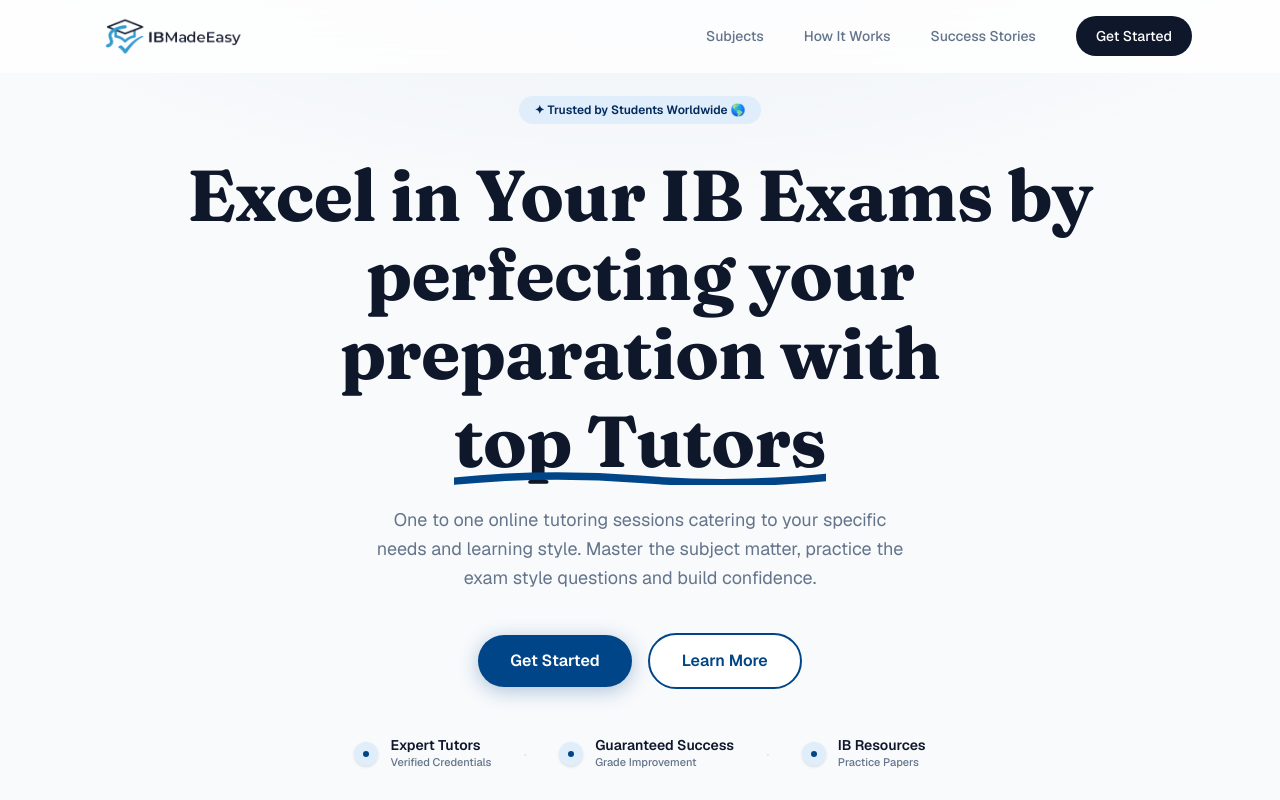
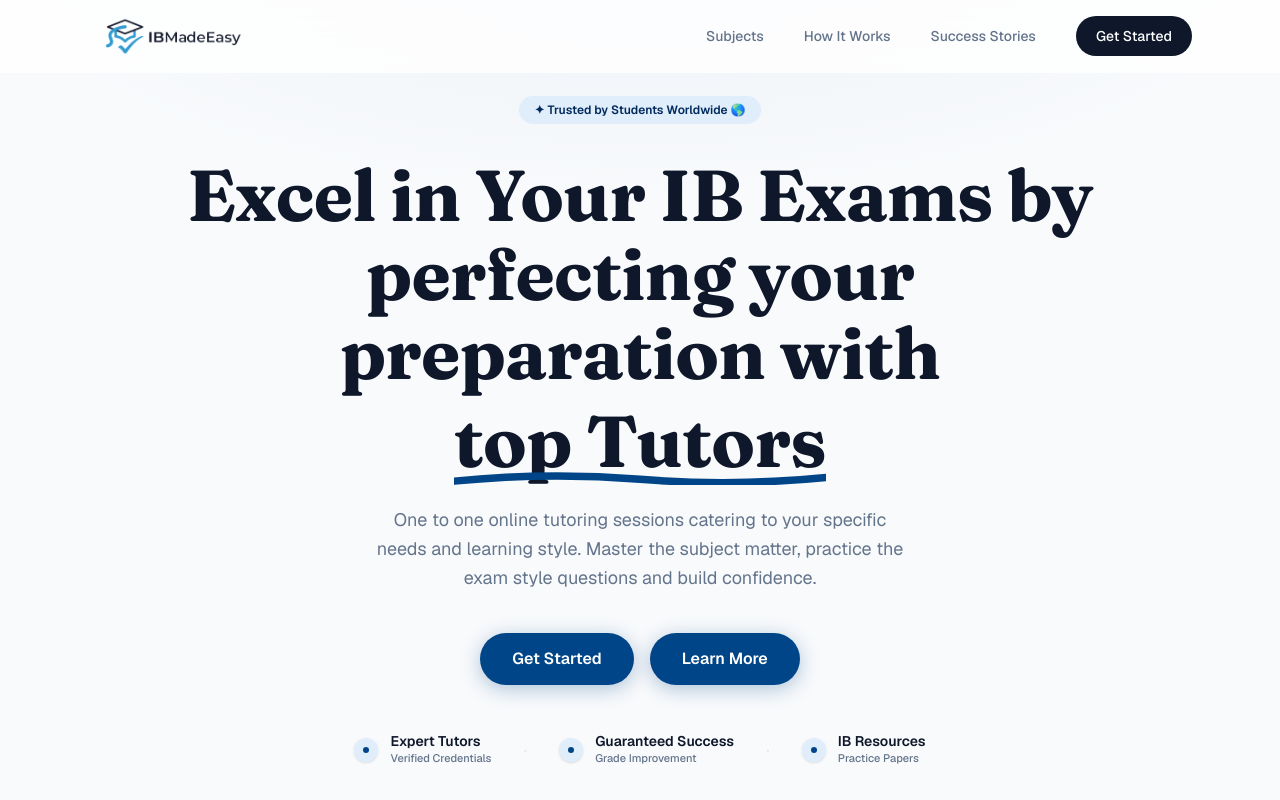
Before and after one commit to Shivamsinghmer/IBOnline, a Next.js app: page / in a window 1280 px wide. Shown: the top 800 px of the page. Built offline with nearby package versions, Linux system fonts and the light colour scheme.

Commit message:
updated button

```diff
--- a/components/sections/Hero.tsx
+++ b/components/sections/Hero.tsx
@@ -61,7 +61,7 @@ const Hero = () => {
             </button>
           </Link>
           <Link href="#how-it-works" className="w-full sm:w-auto">
-            <button className="w-full sm:w-auto bg-white text-[var(--primary)] border-2 border-[var(--primary)] rounded-full px-8 py-3.5 font-semibold text-base hover:bg-[var(--primary-light)] transition-all duration-200 flex items-center justify-center gap-2">
+            <button className="w-full sm:w-auto bg-[var(--primary)] text-white rounded-full px-8 py-3.5 font-semibold text-base hover:bg-[var(--primary-dark)] transition-all duration-200 shadow-[0_4px_20px_rgba(0,69,135,0.3)] flex items-center justify-center gap-2">
               Learn More
             </button>
           </Link>
```
